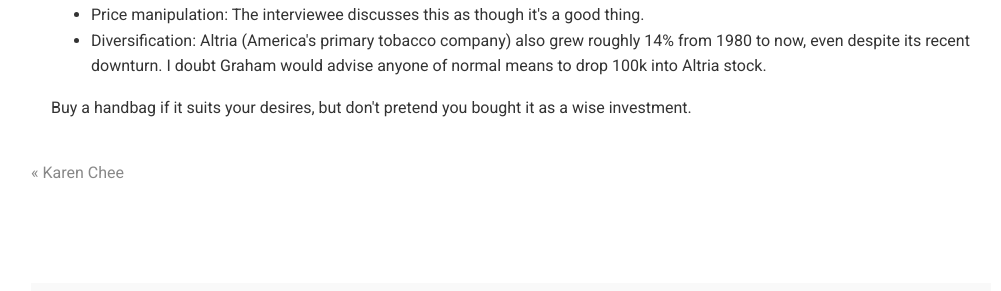
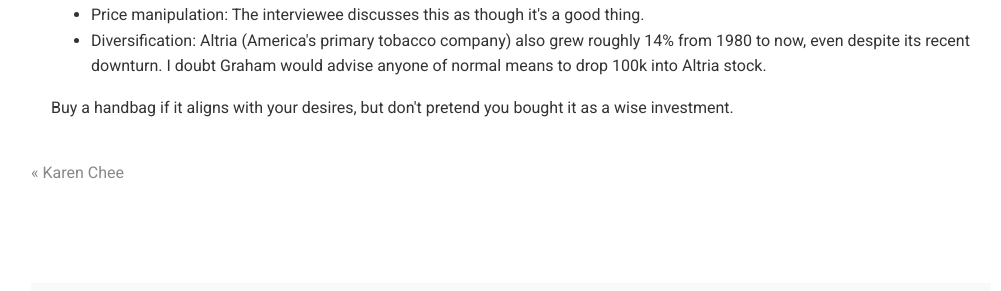
Before and after one commit to overheardonearth/overheardonearth.github.io, a Jekyll site: the page built from _posts/2019-08-19-financial-misdirection.html, in a window 1280 px wide. Shown: the part 1169-1460 px from the top of the page, without its empty margins (129-1130 px from the left). Built offline with Jekyll 4.4.1, drawn with Linux system fonts in a browser that asks for light colours; comment, search, counter and statistics services are not loaded.

Commit message:
Update 2019-08-19-financial-misdirection.html

```diff
--- a/_posts/2019-08-19-financial-misdirection.html
+++ b/_posts/2019-08-19-financial-misdirection.html
@@ -21,4 +21,4 @@ Basic investment considerations:
 <li> Price manipulation: The interviewee discusses this as though it's a good thing.
   <li> Diversification: Altria (America's primary tobacco company) also grew roughly 14% from 1980 to now, even despite its recent downturn. I doubt Graham would advise anyone of normal means to drop 100k into Altria stock.
 </ul>
-Buy a handbag if it suits your desires, but don't pretend you bought it as a wise investment.
+Buy a handbag if it aligns with your desires, but don't pretend you bought it as a wise investment.
```
